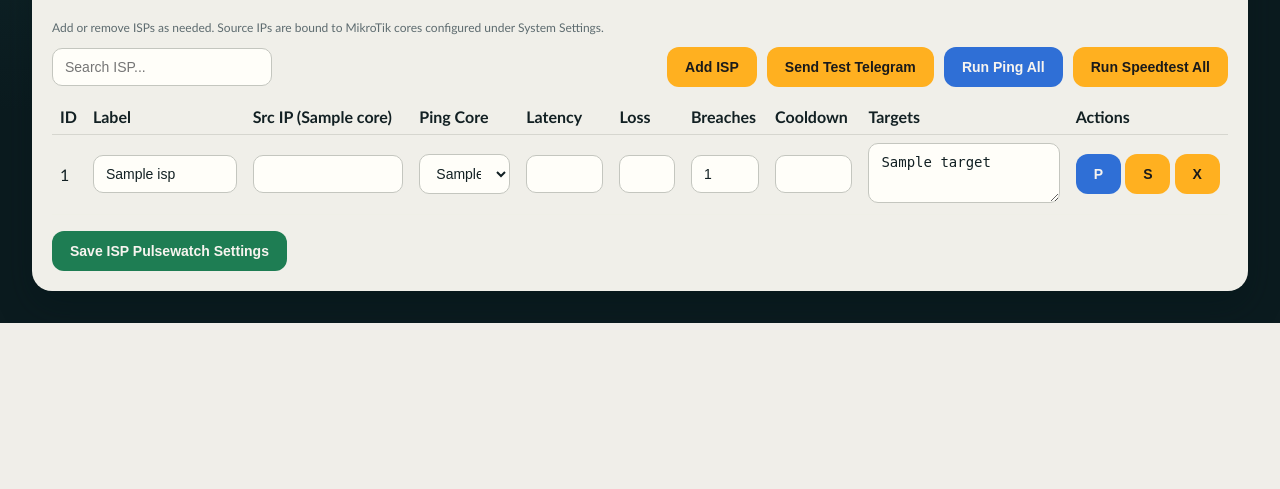
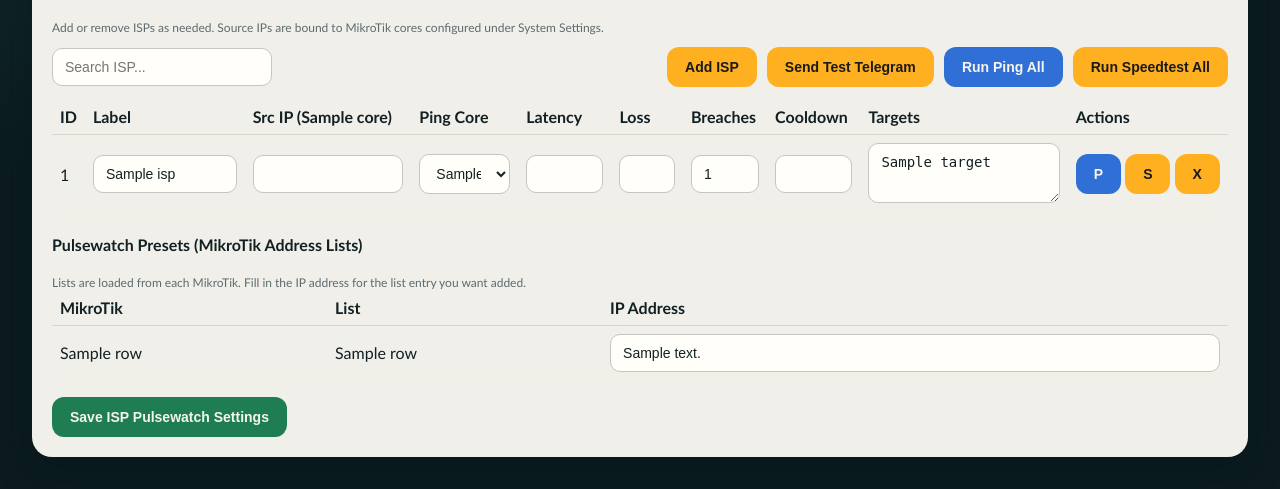
Before and after one commit to Jess-is-it/threejmon, a FastAPI app: template app/templates/settings_pulsewatch.html in a window 1280 px wide. Shown: the part 839-1328 px from the top of the page. Before the commit the page ends 1162 px from the top, so only its background shows below. Run offline with FastAPI, Linux system fonts and the light colour scheme; the template is opened without the code that fills it: most values are stand-ins (such as "Sample title", 1, 10 or a date in 2020).

Commit message:
Add Pulsewatch presets from MikroTik address lists

```diff
--- a/app/main.py
+++ b/app/main.py
@@ -3,6 +3,7 @@
 import json
 import os
 import shlex
+import shutil
 import subprocess
 
 from fastapi import FastAPI, Request
@@ -73,20 +74,37 @@
     pulsewatch = settings.get("pulsewatch", {})
     cores = pulsewatch.get("mikrotik", {}).get("cores", [])
     isps = pulsewatch.get("isps", [])
+    presets = pulsewatch.get("list_presets", [])
     interface_map = {}
-    for isp in isps:
-        sources = isp.get("sources") or {}
-        for core in cores:
-            core_id = core.get("id")
+    if presets:
+        for preset in presets:
+            core_id = preset.get("core_id")
+            raw_ip = (preset.get("address") or "").strip()
+            if not core_id or not raw_ip:
+                continue
+            core = next((item for item in cores if item.get("id") == core_id), None)
+            if not core:
+                continue
             iface = (core.get("interface") or "").strip()
-            if not core_id or not iface:
-                continue
-            raw_ip = (sources.get(core_id) or "").strip()
-            if not raw_ip:
+            if not iface:
                 continue
             prefix = str(core.get("prefix") or "24").strip()
             addr = raw_ip if "/" in raw_ip else f"{raw_ip}/{prefix}"
             interface_map.setdefault(iface, set()).add(addr)
+    else:
+        for isp in isps:
+            sources = isp.get("sources") or {}
+            for core in cores:
+                core_id = core.get("id")
+                iface = (core.get("interface") or "").strip()
+                if not core_id or not iface:
+                    continue
+                raw_ip = (sources.get(core_id) or "").strip()
+                if not raw_ip:
+                    continue
+                prefix = str(core.get("prefix") or "24").strip()
+                addr = raw_ip if "/" in raw_ip else f"{raw_ip}/{prefix}"
+                interface_map.setdefault(iface, set()).add(addr)
 
     path = os.path.join(host_dir, "90-threejnotif-pulsewatch.yaml")
     if not interface_map:
@@ -113,8 +131,17 @@
 
 
 def apply_netplan():
+    docker_path = None
+    for candidate in ("/usr/bin/docker", "/usr/local/bin/docker"):
+        if os.path.exists(candidate):
+            docker_path = candidate
+            break
+    if docker_path is None:
+        docker_path = shutil.which("docker")
+    if not docker_path:
+        return False, "Netplan apply skipped (docker CLI not available in container)."
     command = (
-        "docker run --rm --privileged "
+        f"{docker_path} run --rm --privileged "
         "-v /:/host "
         "ubuntu bash -c "
         "\"chroot /host netplan apply\""
@@ -183,7 +210,34 @@
         if "ping_core_id" not in isp:
             ping_core = isp.get("ping_router")
             isp["ping_core_id"] = ping_core if ping_core in ("core2", "core3") else "auto"
+    pulse.setdefault("list_presets", [])
     return settings
+
+
+def fetch_mikrotik_lists(cores):
+    list_map = {}
+    for core in cores:
+        core_id = core.get("id") or "core"
+        host = core.get("host")
+        if not host:
+            list_map[core_id] = []
+            continue
+        client = RouterOSClient(
+            host,
+            int(core.get("port", 8728)),
+            core.get("username", ""),
+            core.get("password", ""),
+        )
+        try:
+            client.connect()
+            entries = client.list_address_list()
+            names = sorted({entry.get("list") for entry in entries if entry.get("list")})
+            list_map[core_id] = names
+        except Exception:
+            list_map[core_id] = []
+        finally:
+            client.close()
+    return list_map
 
 
 @app.get("/", response_class=HTMLResponse)
@@ -484,9 +538,27 @@
 @app.get("/settings/pulsewatch", response_class=HTMLResponse)
 async def pulsewatch_settings(request: Request):
     settings = normalize_pulsewatch_settings(get_settings("isp_ping", ISP_PING_DEFAULTS))
+    cores = settings.get("pulsewatch", {}).get("mikrotik", {}).get("cores", [])
+    list_map = fetch_mikrotik_lists(cores)
+    preset_rows = []
+    preset_lookup = {
+        (item.get("core_id"), item.get("list")): item.get("address", "")
+        for item in settings.get("pulsewatch", {}).get("list_presets", [])
+    }
+    for core in cores:
+        core_id = core.get("id")
+        for list_name in list_map.get(core_id, []):
+            preset_rows.append(
+                {
+                    "core_id": core_id,
+                    "core_label": core.get("label") or core_id,
+                    "list_name": list_name,
+                    "address": preset_lookup.get((core_id, list_name), ""),
+                }
+            )
     return templates.TemplateResponse(
         "settings_pulsewatch.html",
-        make_context(request, {"settings": settings, "message": ""}),
+        make_context(request, {"settings": settings, "message": "", "preset_rows": preset_rows}),
     )
 
 
@@ -527,6 +599,14 @@
                 "cooldown_minutes": parse_int(form, f"{isp_id}_cooldown_minutes", 10),
             }
         )
+    preset_count = parse_int(form, "preset_count", 0)
+    presets = []
+    for idx in range(preset_count):
+        core_id = (form.get(f"preset_{idx}_core_id") or "").strip()
+        list_name = (form.get(f"preset_{idx}_list") or "").strip()
+        address = (form.get(f"preset_{idx}_address") or "").strip()
+        if core_id and list_name:
+            presets.append({"core_id": core_id, "list": list_name, "address": address})
     pulsewatch = current_settings.get("pulsewatch", {})
     pulsewatch.update(
         {
@@ -534,6 +614,7 @@
             "manage_address_lists": parse_bool(form, "pulsewatch_manage_address_lists"),
             "reconcile_interval_minutes": parse_int(form, "pulsewatch_reconcile_interval_minutes", 10),
             "store_raw_output": parse_bool(form, "pulsewatch_store_raw_output"),
+            "list_presets": presets,
             "speedtest": {
                 "enabled": parse_bool(form, "speedtest_enabled"),
                 "min_interval_minutes": parse_int(form, "speedtest_min_interval_minutes", 60),
@@ -572,9 +653,27 @@
         message = f"{message} {netplan_msg}"
     if apply_msg:
         message = f"{message} {apply_msg}"
+    cores = settings.get("pulsewatch", {}).get("mikrotik", {}).get("cores", [])
+    list_map = fetch_mikrotik_lists(cores)
+    preset_rows = []
+    preset_lookup = {
+        (item.get("core_id"), item.get("list")): item.get("address", "")
+        for item in settings.get("pulsewatch", {}).get("list_presets", [])
+    }
+    for core in cores:
+        core_id = core.get("id")
+        for list_name in list_map.get(core_id, []):
+            preset_rows.append(
+                {
+                    "core_id": core_id,
+                    "core_label": core.get("label") or core_id,
+                    "list_name": list_name,
+                    "address": preset_lookup.get((core_id, list_name), ""),
+                }
+            )
     return templates.TemplateResponse(
         "settings_pulsewatch.html",
-        make_context(request, {"settings": settings, "message": message}),
+        make_context(request, {"settings": settings, "message": message, "preset_rows": preset_rows}),
     )
 
 
@@ -621,9 +720,27 @@
         message = f"{message} {netplan_msg}"
     if apply_msg:
         message = f"{message} {apply_msg}"
+    cores = settings.get("pulsewatch", {}).get("mikrotik", {}).get("cores", [])
+    list_map = fetch_mikrotik_lists(cores)
+    preset_rows = []
+    preset_lookup = {
+        (item.get("core_id"), item.get("list")): item.get("address", "")
+        for item in settings.get("pulsewatch", {}).get("list_presets", [])
+    }
+    for core in cores:
+        core_id = core.get("id")
+        for list_name in list_map.get(core_id, []):
+            preset_rows.append(
+                {
+                    "core_id": core_id,
+                    "core_label": core.get("label") or core_id,
+                    "list_name": list_name,
+                    "address": preset_lookup.get((core_id, list_name), ""),
+                }
+            )
     return templates.TemplateResponse(
         "settings_pulsewatch.html",
-        make_context(request, {"settings": settings, "message": message}),
+        make_context(request, {"settings": settings, "message": message, "preset_rows": preset_rows}),
     )
 
 
@@ -688,9 +805,27 @@
         message = f"{message} {netplan_msg}"
     if apply_msg:
         message = f"{message} {apply_msg}"
+    cores = settings.get("pulsewatch", {}).get("mikrotik", {}).get("cores", [])
+    list_map = fetch_mikrotik_lists(cores)
+    preset_rows = []
+    preset_lookup = {
+        (item.get("core_id"), item.get("list")): item.get("address", "")
+        for item in settings.get("pulsewatch", {}).get("list_presets", [])
+    }
+    for core in cores:
+        core_id = core.get("id")
+        for list_name in list_map.get(core_id, []):
+            preset_rows.append(
+                {
+                    "core_id": core_id,
+                    "core_label": core.get("label") or core_id,
+                    "list_name": list_name,
+                    "address": preset_lookup.get((core_id, list_name), ""),
+                }
+            )
     return templates.TemplateResponse(
         "settings_pulsewatch.html",
-        make_context(request, {"settings": settings, "message": message}),
+        make_context(request, {"settings": settings, "message": message, "preset_rows": preset_rows}),
     )
 
 
@@ -715,9 +850,27 @@
         message = f"{message} {netplan_msg}"
     if apply_msg:
         message = f"{message} {apply_msg}"
+    cores = settings.get("pulsewatch", {}).get("mikrotik", {}).get("cores", [])
+    list_map = fetch_mikrotik_lists(cores)
+    preset_rows = []
+    preset_lookup = {
+        (item.get("core_id"), item.get("list")): item.get("address", "")
+        for item in settings.get("pulsewatch", {}).get("list_presets", [])
+    }
+    for core in cores:
+        core_id = core.get("id")
+        for list_name in list_map.get(core_id, []):
+            preset_rows.append(
+                {
+                    "core_id": core_id,
+                    "core_label": core.get("label") or core_id,
+                    "list_name": list_name,
+                    "address": preset_lookup.get((core_id, list_name), ""),
+                }
+            )
     return templates.TemplateResponse(
         "settings_pulsewatch.html",
-        make_context(request, {"settings": settings, "message": message}),
+        make_context(request, {"settings": settings, "message": message, "preset_rows": preset_rows}),
     )
 
 
@@ -749,9 +902,27 @@
         message = "Test message sent."
     except TelegramError as exc:
         message = str(exc)
+    cores = settings.get("pulsewatch", {}).get("mikrotik", {}).get("cores", [])
+    list_map = fetch_mikrotik_lists(cores)
+    preset_rows = []
+    preset_lookup = {
+        (item.get("core_id"), item.get("list")): item.get("address", "")
+        for item in settings.get("pulsewatch", {}).get("list_presets", [])
+    }
+    for core in cores:
+        core_id = core.get("id")
+        for list_name in list_map.get(core_id, []):
+            preset_rows.append(
+                {
+                    "core_id": core_id,
+                    "core_label": core.get("label") or core_id,
+                    "list_name": list_name,
+                    "address": preset_lookup.get((core_id, list_name), ""),
+                }
+            )
     return templates.TemplateResponse(
         "settings_pulsewatch.html",
-        make_context(request, {"settings": settings, "message": message}),
+        make_context(request, {"settings": settings, "message": message, "preset_rows": preset_rows}),
     )
 
 
--- a/app/settings_defaults.py
+++ b/app/settings_defaults.py
@@ -112,6 +112,7 @@
         "manage_address_lists": False,
         "reconcile_interval_minutes": 10,
         "store_raw_output": False,
+        "list_presets": [],
         "mikrotik": {
             "cores": [],
         },
--- a/app/templates/settings_pulsewatch.html
+++ b/app/templates/settings_pulsewatch.html
@@ -159,6 +159,38 @@
       </table>
     </div>
 
+    <h4 style="margin-top: 20px;">Pulsewatch Presets (MikroTik Address Lists)</h4>
+    <div class="help">Lists are loaded from each MikroTik. Fill in the IP address for the list entry you want added.</div>
+    <input type="hidden" name="preset_count" value="{{ preset_rows|length }}" />
+    <div style="overflow-x: auto;">
+      <table style="width: 100%; border-collapse: collapse;">
+        <thead>
+          <tr>
+            <th style="text-align: left; padding: 8px; border-bottom: 1px solid #d6d6cf;">MikroTik</th>
+            <th style="text-align: left; padding: 8px; border-bottom: 1px solid #d6d6cf;">List</th>
+            <th style="text-align: left; padding: 8px; border-bottom: 1px solid #d6d6cf;">IP Address</th>
+          </tr>
+        </thead>
+        <tbody>
+          {% for row in preset_rows %}
+            <tr>
+              <td style="padding: 8px; border-bottom: 1px solid #efefe7;">
+                {{ row.core_label }}
+                <input type="hidden" name="preset_{{ loop.index0 }}_core_id" value="{{ row.core_id }}" />
+              </td>
+              <td style="padding: 8px; border-bottom: 1px solid #efefe7;">
+                {{ row.list_name }}
+                <input type="hidden" name="preset_{{ loop.index0 }}_list" value="{{ row.list_name }}" />
+              </td>
+              <td style="padding: 8px; border-bottom: 1px solid #efefe7;">
+                <input type="text" name="preset_{{ loop.index0 }}_address" value="{{ row.address }}" />
+              </td>
+            </tr>
+          {% endfor %}
+        </tbody>
+      </table>
+    </div>
+
     <div style="margin-top: 16px;">
       <button type="submit" class="button-green">Save ISP Pulsewatch Settings</button>
     </div>
```
Also changed, not shown: app/notifiers/isp_ping.py (+18 -9 lines).
